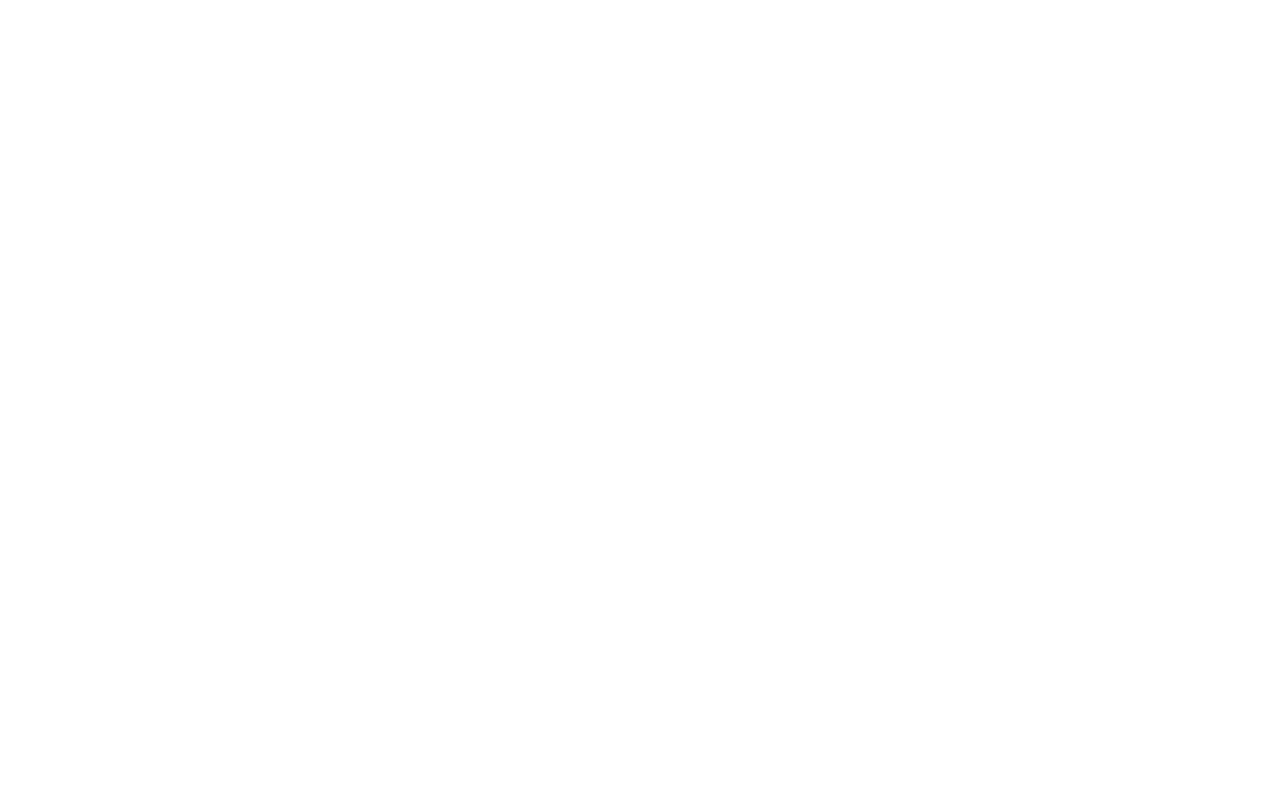
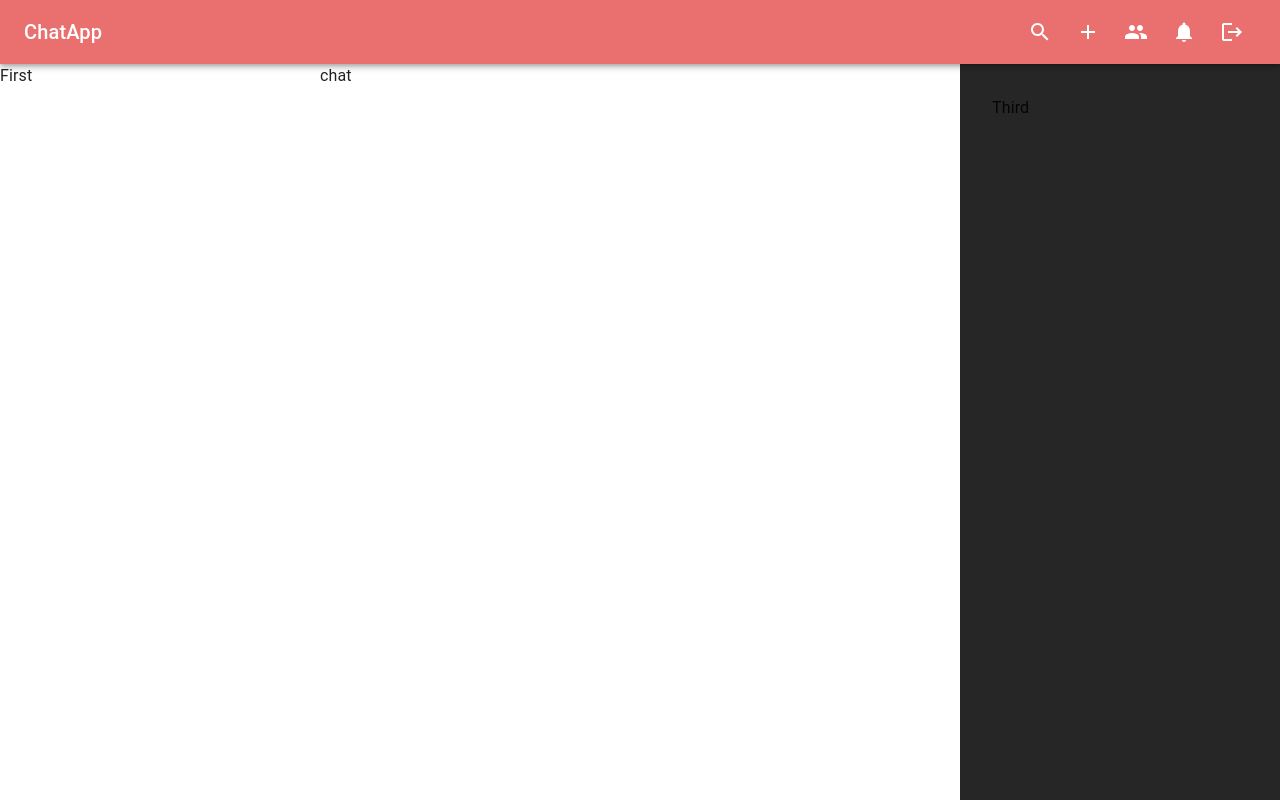
Before and after one commit to prakashkale09/ChatApp, a React (Vite) app in the folder client/: page /chat/1 in a window 1280 px wide. Before the commit this address had no page. Built offline with nearby package versions, Linux system fonts and the light colour scheme.

Commit message:
navigation bar and grid layout is added

```diff
--- a/client/src/App.jsx
+++ b/client/src/App.jsx
@@ -1,5 +1,6 @@
  import React,{lazy} from 'react';
  import {BrowserRouter as Router, Routes, Route } from 'react-router-dom';
+import ProtectRoute from './components/auth/ProtectRoute';
 //  import Login from './pages/Login';
 //  import Chat from './pages/Chat';
 //  import Home from './pages/Home';
@@ -13,17 +14,25 @@ const Chat = lazy(
                   ()=> import("./pages/Chat"));
 const Group = lazy(
                 ()=> import("./pages/Group"));
+const NotFound = lazy(()=> import("./pages/NotFound"));
+                let user = true;
 
  const App = () => {
    return (
       <Router>
         <Routes>
-        <Route path="/" element={<Home />}/>
+          <Route element={<ProtectRoute user={user}/>}>
+          <Route path="/" element={<Home />}/>
+          <Route path="/chat/:chatId" element={<Chat/>}/>
+          <Route path="/groups" element={<Group />}/>
+          </Route>
 
-        <Route path="/Chat" element={<Chat/>}/>
-
-        <Route path="/group" element={<Group />}/>
-        <Route path= "/login" element={<Login />}/>
+        <Route path= "/login" element={<ProtectRoute user ={!user} redirect="/">
+          <Login/>
+          </ProtectRoute>
+        }
+        />
+        <Route path="*" element={<NotFound/>}/>
         </Routes>
         </Router>
 
--- /dev/null
+++ b/client/src/components/auth/ProtectRoute.jsx
@@ -0,0 +1,10 @@
+import react from "react";
+import {Navigate,Outlet} from "react-router-dom";
+
+const ProtectRoute= ({children,user,redirect="/login"})=>
+{
+    if(!user) return <Navigate to ={redirect}/>;
+    return children? children:<Outlet/>
+
+};
+export default ProtectRoute;
--- /dev/null
+++ b/client/src/components/layout/AppLayout.jsx
@@ -0,0 +1,28 @@
+import React from 'react'
+import Header from './Header';
+import Title from '../shared/Title';
+import { Grid } from '@mui/material';
+
+const AppLayout = () => (WrappedComponent)=>
+{
+    return (props)=>{
+   return (
+        <>
+            <Title/>
+            <Header/>
+            <Grid container height={"calc(100vh - 4rem)"}>
+        <Grid item sm ={4} md={3} sx={{display:{xs:"none", sm:"block"}}} height={"100%"}  >First</Grid>
+        <Grid item xs={12} sm={8} md={5} lg={6}height={"100%"}  ><WrappedComponent {...props}/></Grid>
+        <Grid item md={5} lg={3}height={"100%"} sx={{display:{xs:"none", md:"block"},
+    padding:"2rem",
+    bgcolor:"rgba(0,0,0,0.85)",}}>Third</Grid>
+                </Grid>
+
+             </>
+
+    );
+    };
+};
+
+
+export default AppLayout;
--- /dev/null
+++ b/client/src/components/layout/Header.jsx
@@ -0,0 +1,115 @@
+import React, { useState } from 'react'
+import { AppBar,Box, Typography,Toolbar,IconButton, Tooltip } from '@mui/material'
+import { orange } from '../../constants/color'
+import {Menu as MenuIcon} from "@mui/icons-material"
+import {Search as SearchIcon,Add as AddIcon,Group as GroupIcon,Logout as LogoutIcon,Notifications as NotificationsIcon } from "@mui/icons-material"
+import { useNavigate} from 'react-router-dom'
+import Search from '../specific/Search'
+
+const Header = () => {
+const navigate = useNavigate();
+
+const[isMobile,setIsMobile]= useState(false);
+const[isSearch,setIsSearch]= useState(false);
+const[isNewGroup,setIsNewGroup]= useState(false);
+const[isNotification,setIsNotification]= useState(false);
+
+
+
+    const handleMobile=()=>{
+        console.log("Mobile");
+        setIsMobile(prev=>!prev);
+    };
+    const openSearch=()=>{
+        console.log("search");
+        setIsSearch(prev=>!prev);
+      };
+    const openNewGroup=()=>{
+        console.log("New Group");
+        setIsNewGroup(prev=>!prev)
+    };
+    const openNotification=()=>
+    {
+        setIsNotification(prev=>!prev);
+    };
+    const logOutHnadler=()=>
+    {
+        console.log("LogOut");
+    };
+    const navigateToGroup=()=> navigate("/groups");
+  return (
+  <>
+  <Box sx = {{flexGrow:1}} height={"4rem"}>
+    <AppBar position="static" sx={{
+        bgcolor: orange,
+    }}>
+        <Toolbar>
+
+            <Typography variant="h6"
+            sx={{
+                display:{xs:"none",sm:"block"},
+            }}>
+                ChatApp
+            </Typography>
+            <Box  sx={{
+                display:{xs:"block",sm:"none"},
+            }}>
+              <IconButton color="Inherit" onClick={handleMobile}>
+                <MenuIcon/>
+                </IconButton>
+            </Box>
+            <Box sx={{flexGrow: 1}}/>
+            <Box>
+                <IconBtn
+                title = {"Search"}
+                icon = {<SearchIcon/>}
+                onClick={openSearch}
+                />
+
+                <IconBtn
+                title = {"NewGroup"}
+                icon = {<AddIcon/>}
+                onClick={openNewGroup}
+                />
+
+                <IconBtn
+                title = {"Manage Groups"}
+                icon = { <GroupIcon/>}
+                onClick={navigateToGroup}
+                />
+                 <IconBtn
+                title = {"Notifications"}
+                icon = { <NotificationsIcon/>}
+                onClick={openNotification}
+                />
+                 <IconBtn
+                title = {"LogOut"}
+                icon = { <LogoutIcon/>}
+                onClick={logOutHnadler}
+                />
+
+
+
+            </Box>
+        </Toolbar>
+        </AppBar>
+  </Box>
+  {isSearch &&<Search/>}
+  </>
+
+
+
+  );
+};
+const IconBtn = ({title,icon,onClick})=>
+{
+  return (
+      <Tooltip title={title}>
+          <IconButton color="inherit" size="large" onClick={onClick}>
+              {icon}
+          </IconButton>
+      </Tooltip>
+  );
+}
+
+export default Header;
--- /dev/null
+++ b/client/src/components/shared/Title.jsx
@@ -0,0 +1,16 @@
+import React from 'react';
+import {Helmet} from "react-helmet-async";
+
+const Title = ({
+    title="chat",
+    description="this is the Chat App",
+})=>{
+  return (
+    <Helmet>
+        <title>{title}</title>
+        <meta name = "description" content={description}/>
+    </Helmet>
+  );
+};
+
+export default Title;
--- /dev/null
+++ b/client/src/components/specific/Search.jsx
@@ -0,0 +1,11 @@
+import React from 'react'
+
+const Search = () => {
+  return (
+    <div>
+      Search
+    </div>
+  )
+}
+
+export default Search
--- /dev/null
+++ b/client/src/constants/color.js
@@ -0,0 +1 @@
+export const orange="#ea7070";
--- a/client/src/pages/Chat.jsx
+++ b/client/src/pages/Chat.jsx
@@ -1,13 +1,7 @@
 import React from 'react'
-
-
-
+import AppLayout from '../components/layout/AppLayout';
      const Chat = ()=>
      {
         return <div>chat</div>
-     }
-
-
-
-
-export default Chat
+     };
+     export default AppLayout()(Chat);
--- a/client/src/pages/Home.jsx
+++ b/client/src/pages/Home.jsx
@@ -1,8 +1,9 @@
 import React from 'react'
+import AppLayout from '../components/layout/AppLayout';
 
 const Home = () => {
   return <div>Home</div>
 
 };
 
-export default Home;
+export default AppLayout()(Home);
--- /dev/null
+++ b/client/src/pages/NotFound.jsx
@@ -0,0 +1,10 @@
+import React from 'react'
+
+const NotFound = () => {
+  return (
+    <div>
+      NotFound
+    </div>
+  )
+}
+export default NotFound;
```
Also changed, not shown: client/src/components/dialogs/NewGroup.jsx (added, +11 -0 lines), client/src/components/specific/Notifications.jsx (added, +11 -0 lines).
